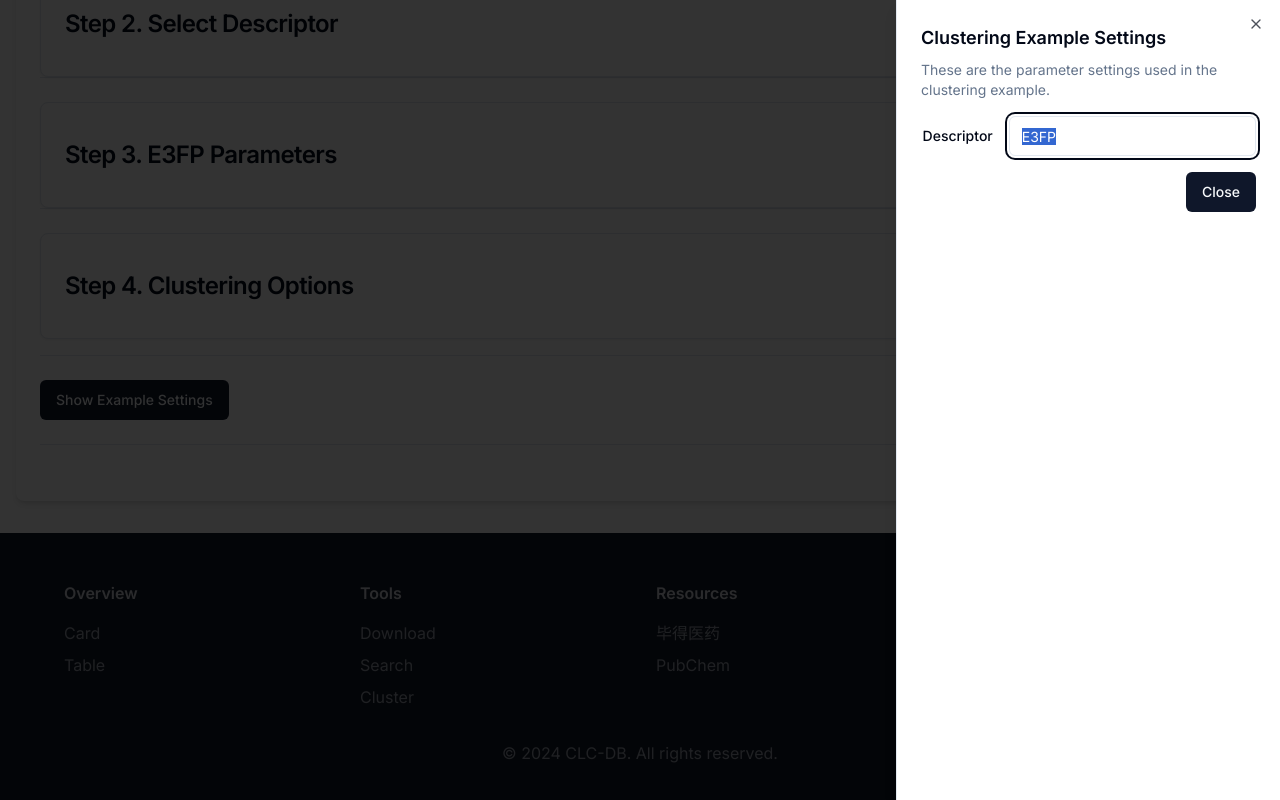
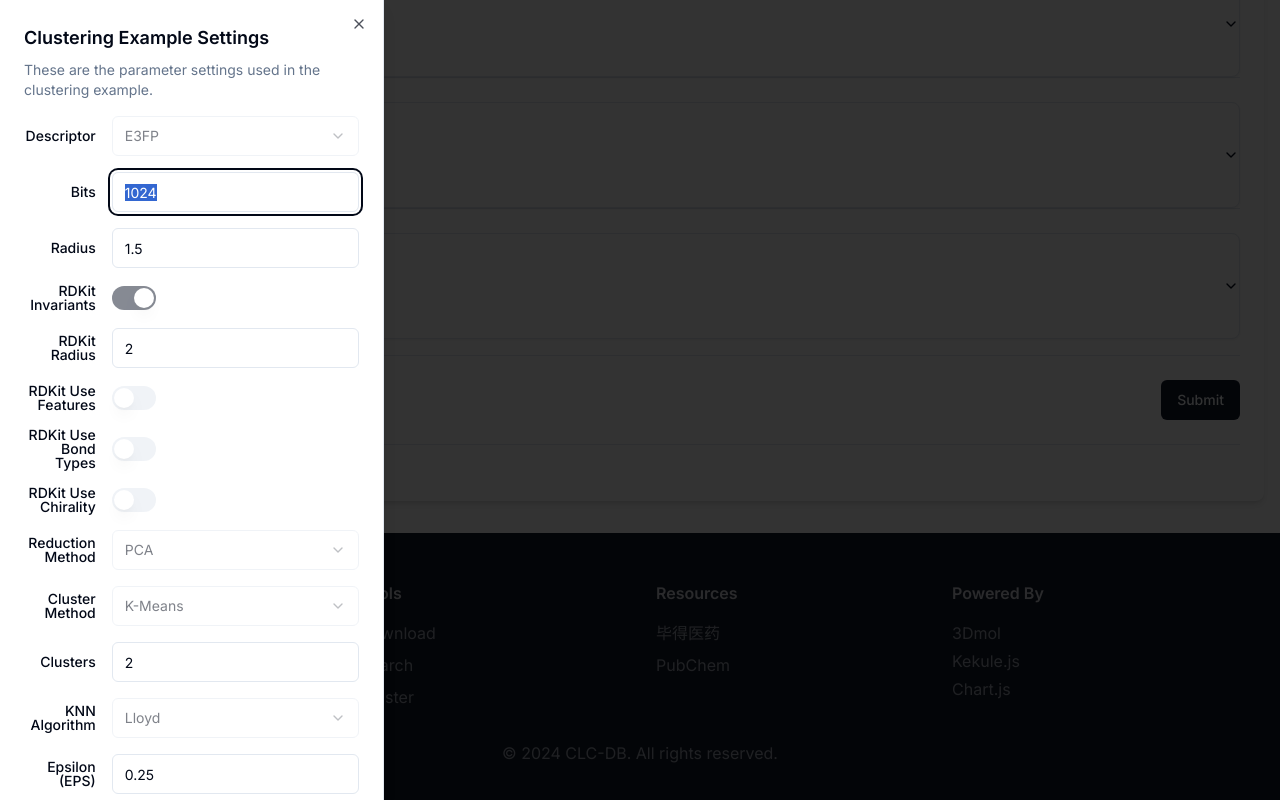
Before and after one commit to ukeSJTU/clc-db-frontend, a Next.js app: page /cluster in a window 1280 px wide. Both pictures are taken after a click on the button "Show Example Settings". Shown: the part 448-1248 px from the top of the page. Built offline with nearby package versions, Linux system fonts and the light colour scheme.

Commit message:
feat(cluster): show all params of cluster form in sheet

```diff
--- a/components/clusterpage/ClusterSettings.tsx
+++ b/components/clusterpage/ClusterSettings.tsx
@@ -3,6 +3,14 @@ import { useFormContext } from "react-hook-form";
 import { Label } from "@/components/ui/label";
 import { Input } from "@/components/ui/input";
 import { Button } from "@/components/ui/button";
+import {
+    Select,
+    SelectContent,
+    SelectItem,
+    SelectTrigger,
+    SelectValue,
+} from "@/components/ui/select";
+import { Switch } from "@/components/ui/switch";
 import {
     Sheet,
     SheetClose,
@@ -12,21 +20,22 @@ import {
     SheetHeader,
     SheetTitle,
 } from "@/components/ui/sheet";
+import { ClusterFormSchema } from "@/types/form";
 
 interface ClusteringExampleSettingsProps {
     open: boolean;
     onOpenChange: (open: boolean) => void;
 }
 
-const ClusteringExampleSettings: React.FC<ClusteringExampleSettingsProps> = ({
+const ClusterParamsSheet: React.FC<ClusteringExampleSettingsProps> = ({
     open,
     onOpenChange,
 }) => {
-    const { getValues } = useFormContext();
+    const { getValues } = useFormContext<ClusterFormSchema>();
 
     return (
         <Sheet open={open} onOpenChange={onOpenChange}>
-            <SheetContent>
+            <SheetContent side="left">
                 <SheetHeader>
                     <SheetTitle>Clustering Example Settings</SheetTitle>
                     <SheetDescription>
@@ -35,19 +44,189 @@ const ClusteringExampleSettings: React.FC<ClusteringExampleSettingsProps> = ({
                     </SheetDescription>
                 </SheetHeader>
                 <div className="grid gap-4 py-4">
-                    {/* Add parameter settings here */}
                     <div className="grid grid-cols-4 items-center gap-4">
                         <Label htmlFor="descriptor" className="text-right">
                             Descriptor
                         </Label>
+                        <Select value={getValues("descriptor")} disabled>
+                            <SelectTrigger className="col-span-3">
+                                <SelectValue />
+                            </SelectTrigger>
+                            <SelectContent>
+                                <SelectItem value="E3FP">E3FP</SelectItem>
+                                <SelectItem value="RDKit">RDKit</SelectItem>
+                            </SelectContent>
+                        </Select>
+                    </div>
+                    <div className="grid grid-cols-4 items-center gap-4">
+                        <Label htmlFor="bits" className="text-right">
+                            Bits
+                        </Label>
                         <Input
-                            id="descriptor"
-                            value={getValues("descriptor")}
+                            id="bits"
+                            type="number"
+                            value={getValues("bits")}
                             className="col-span-3"
                             readOnly
                         />
                     </div>
-                    {/* Add more parameter settings */}
+                    <div className="grid grid-cols-4 items-center gap-4">
+                        <Label htmlFor="radius" className="text-right">
+                            Radius
+                        </Label>
+                        <Input
+                            id="radius"
+                            type="number"
+                            step="0.1"
+                            value={getValues("radius")}
+                            className="col-span-3"
+                            readOnly
+                        />
+                    </div>
+                    <div className="grid grid-cols-4 items-center gap-4">
+                        <Label htmlFor="rdkitInv" className="text-right">
+                            RDKit Invariants
+                        </Label>
+                        <Switch
+                            id="rdkitInv"
+                            checked={getValues("rdkitInv")}
+                            className="col-span-3"
+                            disabled
+                        />
+                    </div>
+                    <div className="grid grid-cols-4 items-center gap-4">
+                        <Label htmlFor="rdkitRadius" className="text-right">
+                            RDKit Radius
+                        </Label>
+                        <Input
+                            id="rdkitRadius"
+                            type="number"
+                            value={getValues("rdkitRadius")}
+                            className="col-span-3"
+                            readOnly
+                        />
+                    </div>
+                    <div className="grid grid-cols-4 items-center gap-4">
+                        <Label
+                            htmlFor="rdkitUseFeatures"
+                            className="text-right"
+                        >
+                            RDKit Use Features
+                        </Label>
+                        <Switch
+                            id="rdkitUseFeatures"
+                            checked={getValues("rdkitUseFeatures")}
+                            className="col-span-3"
+                            disabled
+                        />
+                    </div>
+                    <div className="grid grid-cols-4 items-center gap-4">
+                        <Label
+                            htmlFor="rdkitUseBondTypes"
+                            className="text-right"
+                        >
+                            RDKit Use Bond Types
+                        </Label>
+                        <Switch
+                            id="rdkitUseBondTypes"
+                            checked={getValues("rdkitUseBondTypes")}
+                            className="col-span-3"
+                            disabled
+                        />
+                    </div>
+                    <div className="grid grid-cols-4 items-center gap-4">
+                        <Label
+                            htmlFor="rdkitUseChirality"
+                            className="text-right"
+                        >
+                            RDKit Use Chirality
+                        </Label>
+                        <Switch
+                            id="rdkitUseChirality"
+                            checked={getValues("rdkitUseChirality")}
+                            className="col-span-3"
+                            disabled
+                        />
+                    </div>
+                    <div className="grid grid-cols-4 items-center gap-4">
+                        <Label htmlFor="reductionMethod" className="text-right">
+                            Reduction Method
+                        </Label>
+                        <Select value={getValues("reductionMethod")} disabled>
+                            <SelectTrigger className="col-span-3">
+                                <SelectValue />
+                            </SelectTrigger>
+                            <SelectContent>
+                                <SelectItem value="PCA">PCA</SelectItem>
+                                <SelectItem value="TSNE">TSNE</SelectItem>
+                            </SelectContent>
+                        </Select>
+                    </div>
+                    <div className="grid grid-cols-4 items-center gap-4">
+                        <Label htmlFor="clusterMethod" className="text-right">
+                            Cluster Method
+                        </Label>
+                        <Select value={getValues("clusterMethod")} disabled>
+                            <SelectTrigger className="col-span-3">
+                                <SelectValue />
+                            </SelectTrigger>
+                            <SelectContent>
+                                <SelectItem value="K-Means">K-Means</SelectItem>
+                                <SelectItem value="DBSCAN">DBSCAN</SelectItem>
+                            </SelectContent>
+                        </Select>
+                    </div>
+                    <div className="grid grid-cols-4 items-center gap-4">
+                        <Label htmlFor="clusters" className="text-right">
+                            Clusters
+                        </Label>
+                        <Input
+                            id="clusters"
+                            type="number"
+                            value={getValues("clusters")}
+                            className="col-span-3"
+                            readOnly
+                        />
+                    </div>
+                    <div className="grid grid-cols-4 items-center gap-4">
+                        <Label htmlFor="knnAlgro" className="text-right">
+                            KNN Algorithm
+                        </Label>
+                        <Select value={getValues("knnAlgro")} disabled>
+                            <SelectTrigger className="col-span-3">
+                                <SelectValue />
+                            </SelectTrigger>
+                            <SelectContent>
+                                <SelectItem value="lloyd">Lloyd</SelectItem>
+                                <SelectItem value="elkan">Elkan</SelectItem>
+                            </SelectContent>
+                        </Select>
+                    </div>
+                    <div className="grid grid-cols-4 items-center gap-4">
+                        <Label htmlFor="eps" className="text-right">
+                            Epsilon (EPS)
+                        </Label>
+                        <Input
+                            id="eps"
+                            type="number"
+                            step="0.01"
+                            value={getValues("eps")}
+                            className="col-span-3"
+                            readOnly
+                        />
+                    </div>
+                    <div className="grid grid-cols-4 items-center gap-4">
+                        <Label htmlFor="minSamples" className="text-right">
+                            Minimum Samples
+                        </Label>
+                        <Input
+                            id="minSamples"
+                            type="number"
+                            value={getValues("minSamples")}
+                            className="col-span-3"
+                            readOnly
+                        />
+                    </div>
                 </div>
                 <SheetFooter>
                     <SheetClose asChild>
@@ -64,4 +243,4 @@ const ClusteringExampleSettings: React.FC<ClusteringExampleSettingsProps> = ({
     );
 };
 
-export default ClusteringExampleSettings;
+export default ClusterParamsSheet;
```
